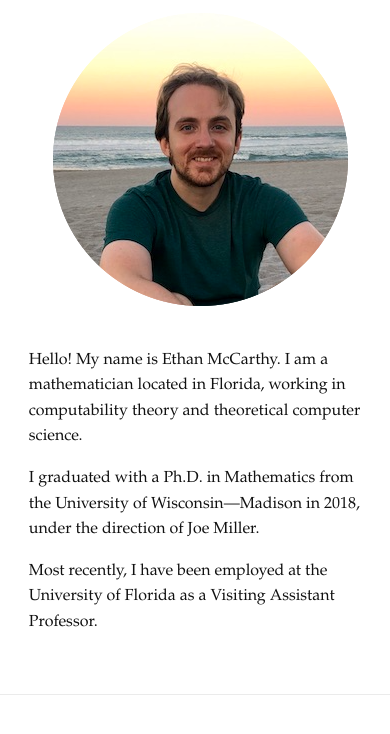
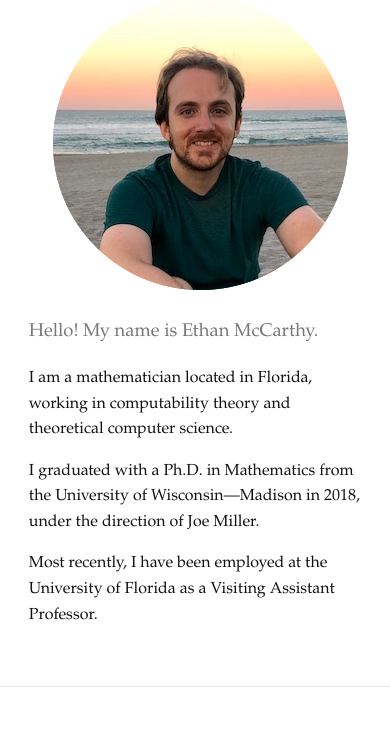
Before and after one commit to ethmcc/ethmcc.github.io, a plain HTML site: page index.html in a window 390 px wide. Shown: the part 184-918 px from the top of the page. Drawn offline with Linux system fonts and the light colour scheme.

Commit message:
Publish 2:54PM 7/8/2020

```diff
--- a/index.html
+++ b/index.html
@@ -55,7 +55,7 @@
 
 <!-- Round mugshot for display on mobile -->
 
-<p><div class=showonmobile>
+<div class=showonmobile>
   <img src="/images/mugshot_round.png"
     title="Me on a beach in Melbourne, Florida"
     alt="Me on a beach in Melbourne, Florida"
@@ -64,10 +64,13 @@
           margin-right: auto;
     padding-left: 10px;
           padding-bottom: 10px;"/>
-</div></p>
-<div style="margin: 2em auto auto">
+</div>
 
-<p>Hello! My name is Ethan McCarthy. I am a mathematician located in Florida, working in computability theory and theoretical computer science.</p>
+<div style="margin: auto auto auto">
+
+<p style="font-size: 1.15em; color: #777;">Hello! My name is Ethan McCarthy.</p>
+
+<p>I am a mathematician located in Florida, working in computability theory and theoretical computer science.</p>
 
 <p>I graduated with a Ph.D. in Mathematics from the University of Wisconsin&mdash;Madison in 2018, under the direction of Joe Miller.</p>
 
```
Also changed, not shown: archives.html (+1 -1 lines), on-miracle-sudoku/index.html (+1 -1 lines), tag/exact-cover.html (+1 -1 lines), tag/sudoku.html (+1 -1 lines). Lines whose indentation alone changed are shown as unchanged.
